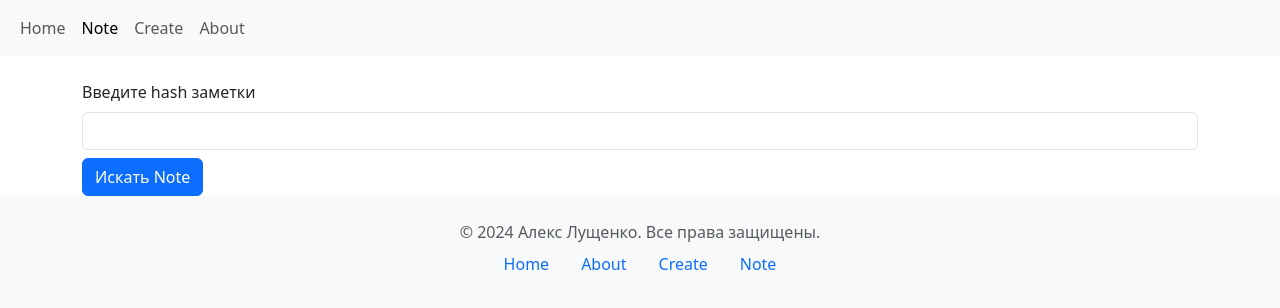
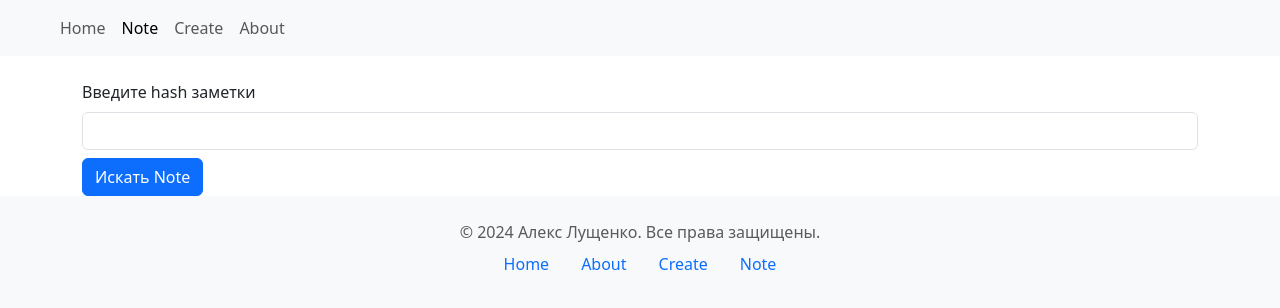
Before and after one commit to VitalGa/react_Luschenco_project, a React (Create React App) app: page /note in a window 1280 px wide. Shown: the top 308 px of the page. Built offline with nearby package versions, Linux system fonts and the light colour scheme.

Commit message:
alignment Header

```diff
--- a/src/components/Error.js
+++ b/src/components/Error.js
@@ -1,5 +1,9 @@
 const Error = () => {
-  return <div>Такого адреса нет</div>;
+  return (
+    <div className='text-center mt-4'>
+      <div className='alert alert-danger'>Такого адреса нет</div>
+    </div>
+  );
 };
 
 export default Error;
--- a/src/components/Header.js
+++ b/src/components/Header.js
@@ -5,7 +5,9 @@ const Header = () => {
   return (
     <nav className='navbar navbar-expand-lg navbar-light bg-light'>
       <div className='container-fluid'>
-        <ul className='navbar-nav'>
+        <ul className='navbar-nav' style={{ marginLeft: '40px' }}>
+          {' '}
+          {/* Отступ слева */}
           <li className='nav-item'>
             <NavLink
               to='/'
--- a/src/components/Note.js
+++ b/src/components/Note.js
@@ -32,6 +32,7 @@ function Note() {
           }
         })
         .catch((error) => {
+          console.error('Error fetching note:', error); // Логирование ошибки
           setShowNote(false);
           setShowForm(false);
           setShowError(true);
```
